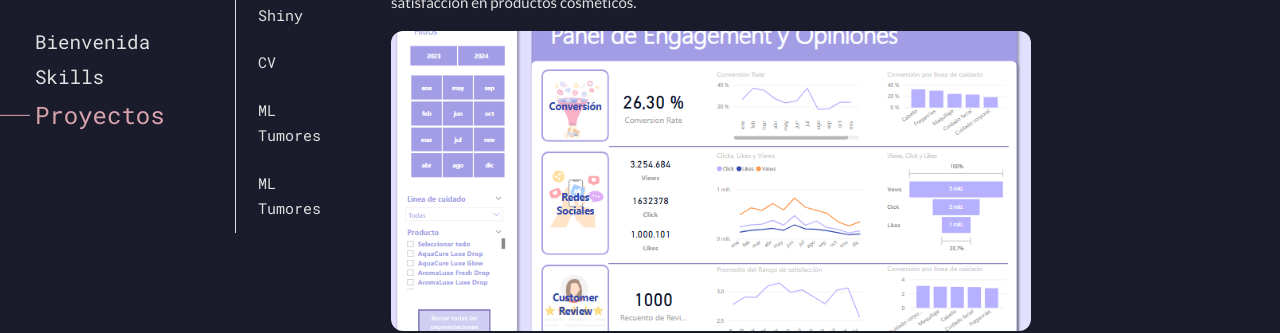
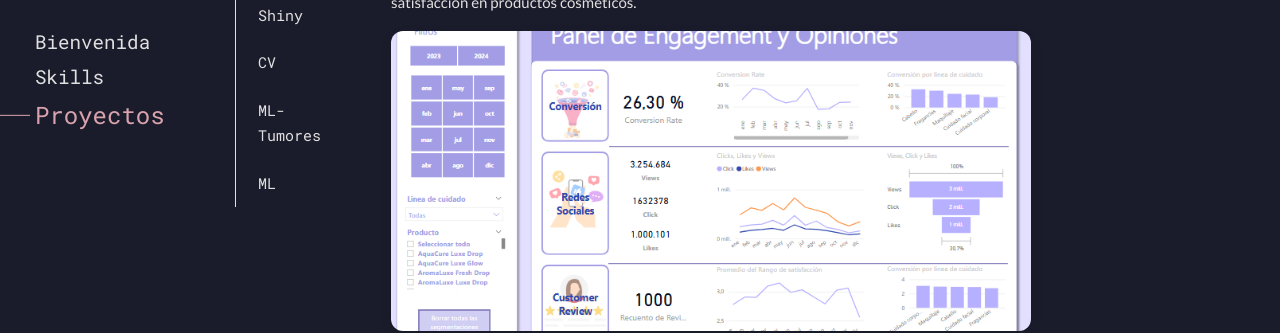
Before and after one commit to Cristina-MG/Portfolio, a Jekyll site: the page built from _src/index.html, in a window 1280 px wide and 900 px high, scrolled down 1462 px. Shown: the part 369-702 px from the top of the window. Built offline with Jekyll 4.4.1, drawn with Linux system fonts in a browser that asks for light colours.

```diff
--- a/_src/_data/projects.yml
+++ b/_src/_data/projects.yml
@@ -30,7 +30,7 @@
   url: /2021/05/20/ComputerVision.html
   tags: ["Python", "Computer Vision", "OpenCV"]
 
-- title: "ML Tumores"
+- title: "ML-Tumores"
   long_title: "Clasificación de Tumores Cerebrales con Imágenes por Resonancia y Deep Learning"
   date: "Abril 2021"
   description: "Proyecto de Machine Learning con CNN y Transfer Learning para detectar y clasificar tumores cerebrales a partir de imágenes por resonancia magnética (MRI)."
@@ -38,7 +38,7 @@
   url: /2021/04/20/MLBrainTumor.html
   tags: ["Machine Learning", "Deep Learning", "Salud", "CNN"]
 
-- title: "ML Tumores"
+- title: "ML"
   long_title: "Clasificación de Tumores Cerebrales con Imágenes por Resonancia y Deep Learning"
   date: "Abril 2021"
   description: "Proyecto de Machine Learning con CNN y Transfer Learning para detectar y clasificar tumores cerebrales a partir de imágenes por resonancia magnética (MRI)."
```
